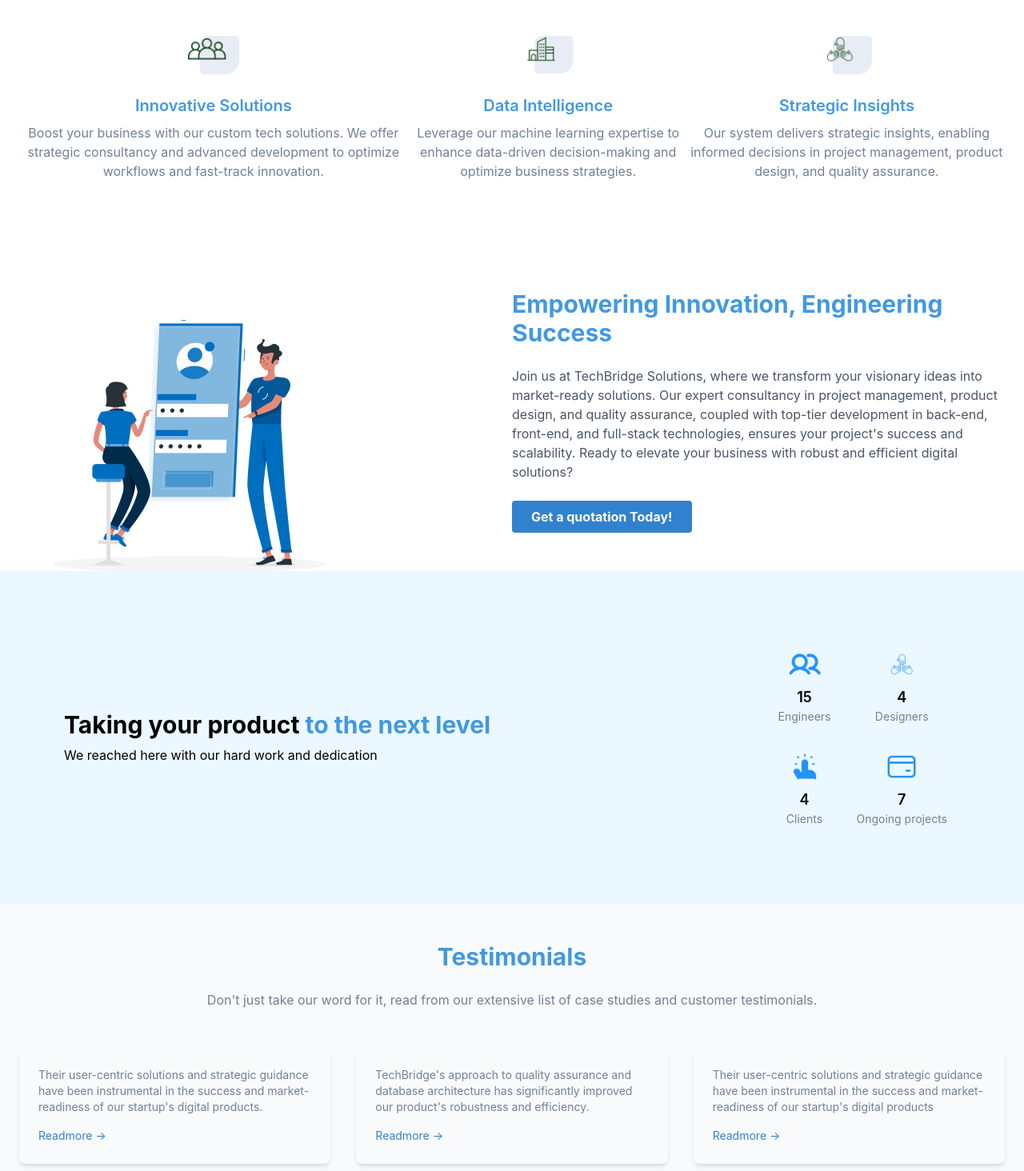
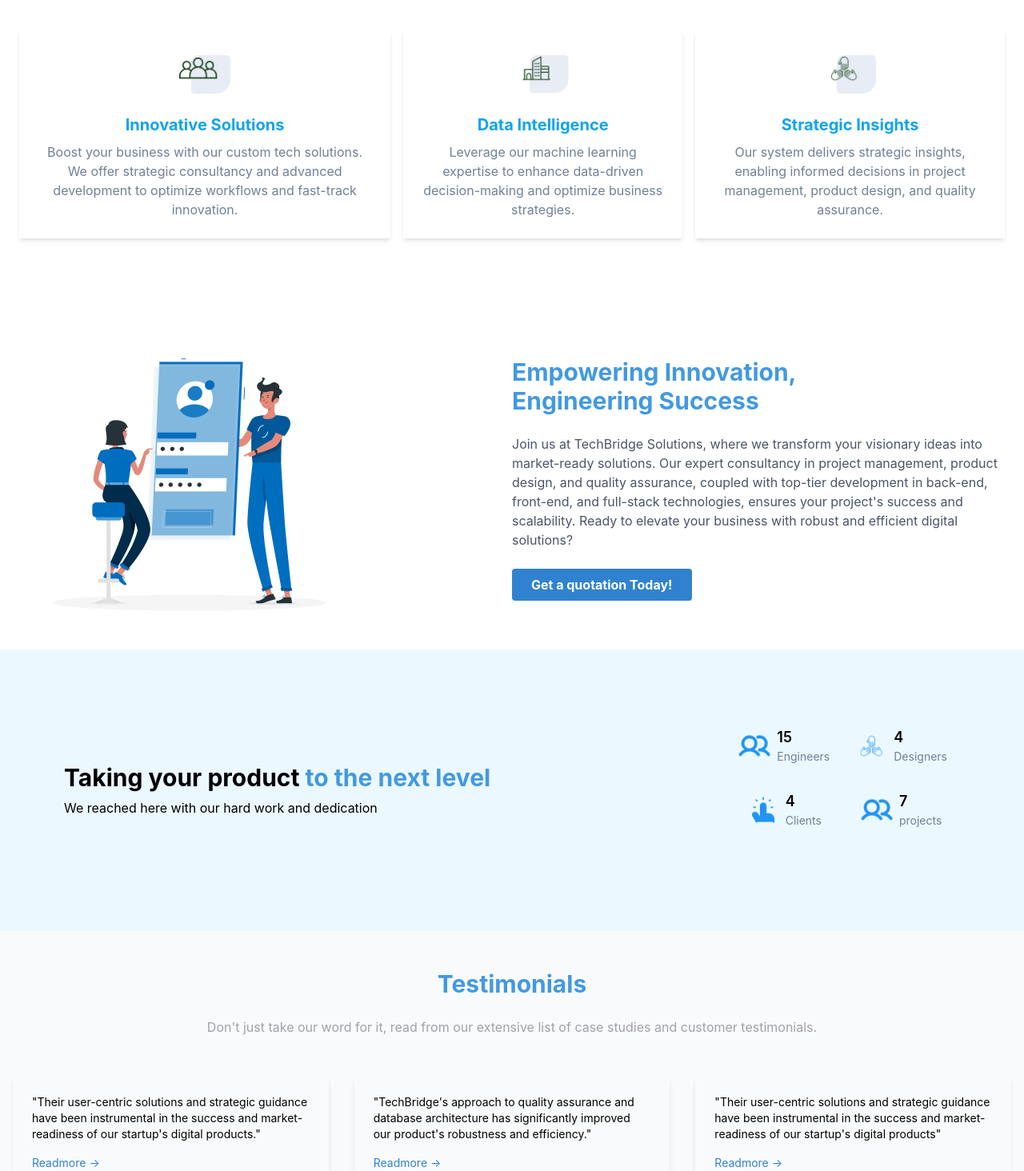
Before and after one commit to Gibson10/techbridge, a React (Create React App) app: page / in a window 1280 px wide. Shown: the part 1266-2730 px from the top of the page at 80% size. Built offline with nearby package versions, Linux system fonts and the light colour scheme.

Commit message:
made changes

```diff
--- a/src/Components/ClientSection.js
+++ b/src/Components/ClientSection.js
@@ -7,7 +7,7 @@ const ServicesSection = () => {
         {/* Clients Section */}
         <div className="text-center">
           <h2 className="text-3xl font-bold text-gray-800 mb-8">Our Clients</h2>
-          <p className="mb-12">
+          <p className="mb-12 text-zinc-400">
             We have been working with the next generation of businesses
             revolutionizing their industry
           </p>
@@ -42,14 +42,14 @@ const ServicesSection = () => {
           Built and Designed with you in Mind
         </h2>
         <div className="flex flex-col md:flex-row justify-around">
-          <div className="mb-10">
+          <div className="mb-10 shadow-md  p-6 mr-4 flex-grow">
             <div className="mb-4">
               {/* Replace with actual image */}
               <div className="w-16 h-16 mx-auto">
                 <img src="icons/innovate.png" alt="Placeholder" />
               </div>
             </div>
-            <h3 className="text-xl font-semibold text-center mb-2 text-blue-500 ">
+            <h3 className="text-xl font-bold text-center mb-2 text-sky-500 ">
               Innovative Solutions
             </h3>
             <p className="text-center text-gray-600">
@@ -58,14 +58,14 @@ const ServicesSection = () => {
               workflows and fast-track innovation.
             </p>
           </div>
-          <div className="mb-10">
+          <div className="mb-10 shadow-md  p-6 mr-4 flex-grow">
             <div className="mb-4">
               {/* Replace with actual image */}
               <div className="w-16 h-16 mx-auto">
                 <img src="icons/data.png" alt="Placeholder" />
               </div>{" "}
             </div>
-            <h3 className="text-xl font-semibold text-center mb-2 text-blue-500">
+            <h3 className="text-xl font-bold text-center mb-2 text-sky-500">
               Data Intelligence
             </h3>
             <p className="text-center text-gray-600">
@@ -73,14 +73,14 @@ const ServicesSection = () => {
               decision-making and optimize business strategies.
             </p>
           </div>
-          <div className="mb-10">
+          <div className="mb-10 shadow-md  p-6 flex-grow">
             <div className="mb-4">
               {/* Replace with actual image */}
               <div className="w-16 h-16 mx-auto">
                 <img src="icons/insights.png" alt="Placeholder" />
               </div>
             </div>
-            <h3 className="text-xl font-semibold text-center mb-2 text-blue-500">
+            <h3 className="text-xl font-bold text-center mb-2 text-sky-500">
               Strategic Insights
             </h3>
             <p className="text-center text-gray-600">
--- a/src/Components/InfoSection.js
+++ b/src/Components/InfoSection.js
@@ -6,13 +6,16 @@ const InfoSection = () => {
       <div className="container mx-auto flex flex-col lg:flex-row items-center justify-between">
         {/* Image placeholder - replace with actual image */}
         <div className="flex-1 mb-8 lg:mb-0">
-          <div className="w-full h-64 ">
+          <div className="w-full h-50 ">
             <img src="rafiki.png"></img>
           </div>
         </div>
         <div className="flex-1">
+          <h2 className="text-3xl font-bold text-blue-500">
+            Empowering Innovation,
+          </h2>
           <h2 className="text-3xl font-bold text-blue-500 mb-6">
-            Empowering Innovation, Engineering Success
+            Engineering Success
           </h2>
           <p className="text-gray-700 mb-6">
             Join us at TechBridge Solutions, where we transform your visionary
--- a/src/Components/SectionOne.js
+++ b/src/Components/SectionOne.js
@@ -8,7 +8,9 @@ const SectionOne = () => {
           <div className="w-full lg:w-1/2">
             <h1 className="text-5xl font-bold leading-tight text-gray-800">
               Build your MVP in{" "}
-              <span className="text-blue-500">just 3-4 Months</span>
+            </h1>
+            <h1 className="text-5xl font-bold leading-tight text-blue-500">
+              just 3-4 Months{" "}
             </h1>
             <p className="text-gray-600 text-lg my-6">
               Empowering Innovation, Engineering Success!!
--- a/src/Components/StatsSection.js
+++ b/src/Components/StatsSection.js
@@ -19,39 +19,50 @@ const StatsSection = () => {
               {/* Column 1 */}
               <div className="flex flex-col items-center">
                 {/* Engineers stat */}
-                <div className="flex flex-col items-center mb-8">
-                  <div className="w-10 h-10  mb-2">
-                    <img src="statsicons/engineers.png"></img>
+                <div className="flex items-center mb-8">
+                  <div className="w-10 h-10 mr-2">
+                    <img src="statsicons/engineers.png" alt="Engineers" />
                   </div>
-                  <span className="text-lg font-semibold ">15</span>
-                  <p className="text-sm text-gray-600">Engineers</p>
+                  <div className="flex flex-col">
+                    <span className="text-lg font-semibold">15</span>
+                    <p className="text-sm text-gray-600">Engineers</p>
+                  </div>
                 </div>
                 {/* Clients stat */}
-                <div className="flex flex-col items-center">
-                  <div className="w-10 h-10  mb-2">
-                    <img src="statsicons/clients.png"></img>
+                <div className="flex items-center mb-8">
+                  <div className="w-10 h-10 mr-2">
+                    <img src="statsicons/clients.png" alt="Clients" />
                   </div>
-                  <span className="text-lg font-semibold ">4</span>
-                  <p className="text-sm text-gray-600">Clients</p>
+                  <div className="flex flex-col">
+                    <span className="text-lg font-semibold">4</span>
+                    <p className="text-sm text-gray-600">Clients</p>
+                  </div>
                 </div>
               </div>
               {/* Column 2 */}
               <div className="flex flex-col items-center">
                 {/* Designers stat */}
-                <div className="flex flex-col items-center mb-8">
-                  <div className="w-10 h-10  mb-2">
-                    <img src="statsicons/designers.png"></img>
+                <div className="flex items-center mb-8">
+                  <div className="w-10 h-10 mr-2">
+                    <img src="statsicons/designers.png" alt="Designers" />
                   </div>
-                  <span className="text-lg font-semibold ">4</span>
-                  <p className="text-sm text-gray-600">Designers</p>
+                  <div className="flex flex-col">
+                    <span className="text-lg font-semibold">4</span>
+                    <p className="text-sm text-gray-600">Designers</p>
+                  </div>
                 </div>
-                {/* Ongoing Projects stat */}
-                <div className="flex flex-col items-center">
-                  <div className="w-10 h-10  mb-2">
-                    <img src="statsicons/projects.png"></img>
+
+                <div className="flex items-center mb-8">
+                  <div className="w-10 h-10 mr-2">
+                    <img
+                      src="statsicons/engineers.png"
+                      alt="OnGoing Projects"
+                    />
                   </div>
-                  <span className="text-lg font-semibold ">7</span>
-                  <p className="text-sm text-gray-600">Ongoing projects</p>
+                  <div className="flex flex-col">
+                    <span className="text-lg font-semibold">7</span>
+                    <p className="text-sm text-gray-600"> projects</p>
+                  </div>
                 </div>
               </div>
             </div>
--- a/src/Components/TestimonialsSection.js
+++ b/src/Components/TestimonialsSection.js
@@ -3,7 +3,7 @@ import React from "react";
 const TestimonialCard = ({ quote, author }) => {
   return (
     <div className="bg-grey rounded-lg p-6 shadow-md hover:shadow-lg transition-shadow duration-300">
-      <p className="text-gray-600 text-sm">{quote}</p>
+      <p className="text-black text-sm">"{quote}"</p>
       {/* <p className="text-gray-900 text-sm font-semibold mt-4">{author}</p> */}
       <a
         href="/read-more"
@@ -34,17 +34,20 @@ const TestimonialsSection = () => {
 
   return (
     <div className="py-12 bg-gray-50" id="testimonials">
-      <div className="container mx-auto px-6">
+      <div className="container mx-auto px-0">
         <h2 className="text-3xl font-bold text-center text-gray-800 mb-6 text-blue-500">
           Testimonials
         </h2>
-        <p className="text-center text-gray-600 mb-12">
+        <p className="text-center text-zinc-400 mb-12">
           Don't just take our word for it, read from our extensive list of case
           studies and customer testimonials.
         </p>
-        <div className="flex justify-center flex-wrap -mx-4">
+        <div className="flex justify-between flex-wrap -mx-0">
           {testimonials.map((testimonial, index) => (
-            <div key={index} className="w-full md:w-1/3 px-4 mb-8 md:mb-0">
+            <div
+              key={index}
+              className="w-full sm:w-1/2 md:w-1/4 px-4 mb-8 md:mb-0 flex-grow"
+            >
               <TestimonialCard
                 quote={testimonial.quote}
                 author={testimonial.author}
```
